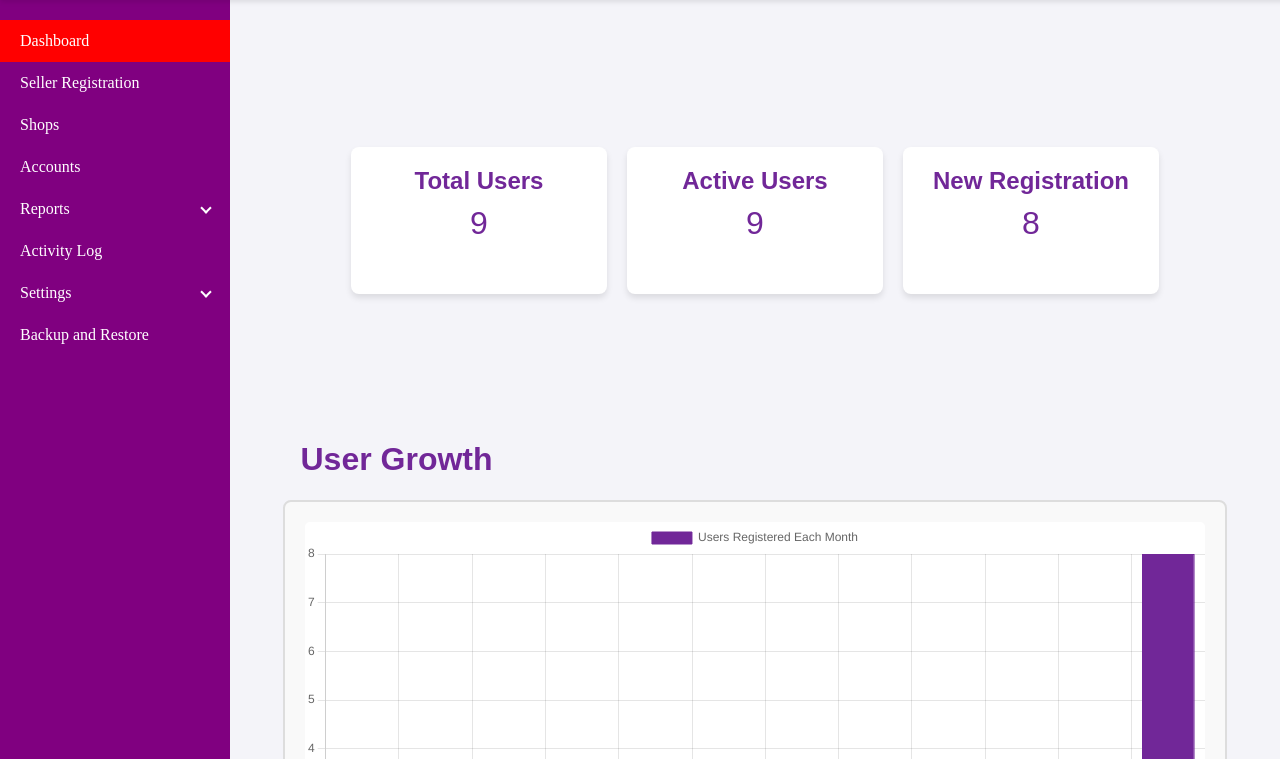
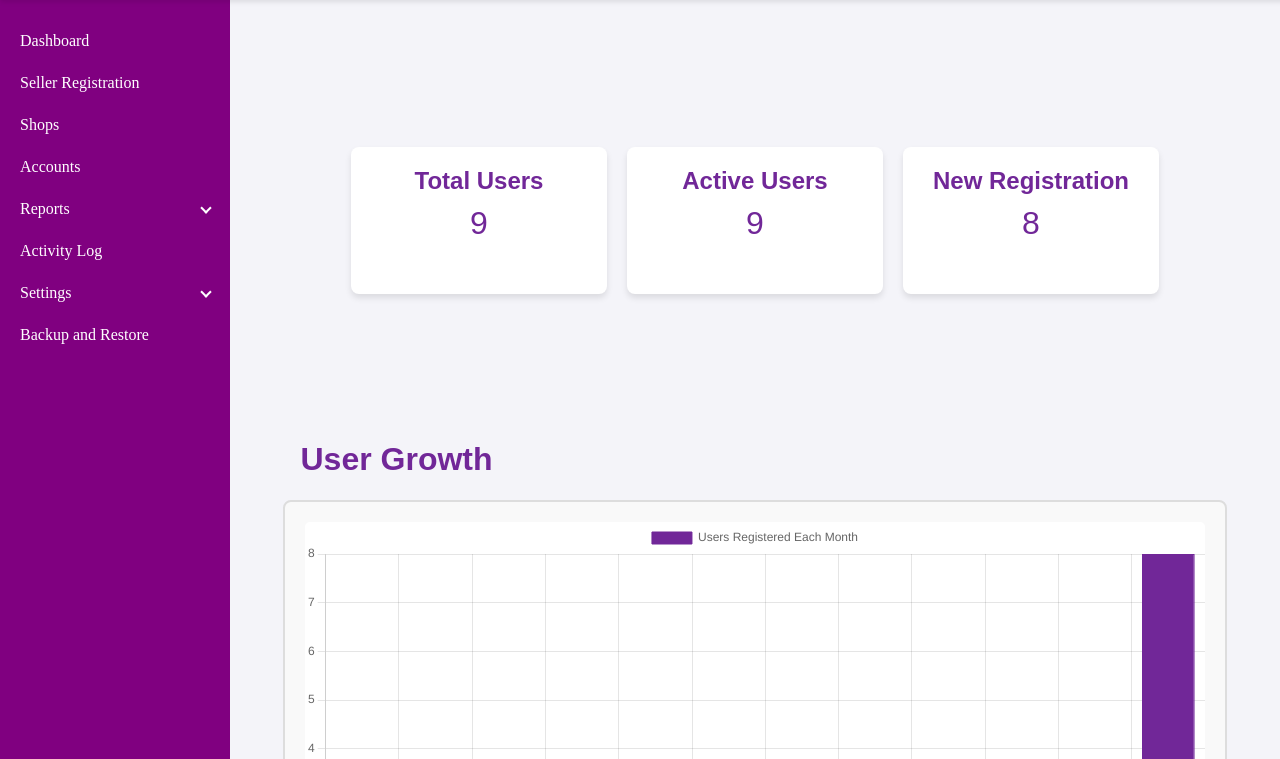
Before and after one commit to Oniicat/Taytaymarketplace, a PHP site: page /Admin-approval/main.php in a window 1280 px wide, with the pointer over the restyled element. Shown: the part 60-819 px from the top of the page. Run offline with PHP 8.4, Linux system fonts and the light colour scheme; data comes from the database, SQL or seed files in the repository; data that the repository does not hold is empty.

Commit message:
changed the hover color to purple

```diff
--- a/admin final na to/sidebarstyle.css
+++ b/admin final na to/sidebarstyle.css
@@ -65,7 +65,7 @@ body {
 }
 
 .nav-links a:hover {
-    background-color: red;
+    background-color: purple;
 }
 
 /* Dropdown Menu */
```
